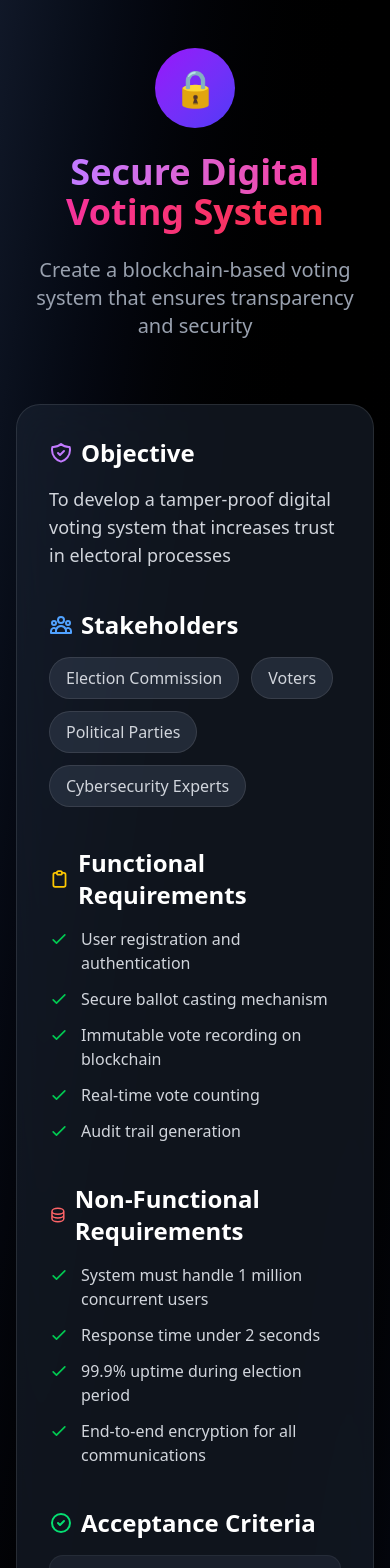
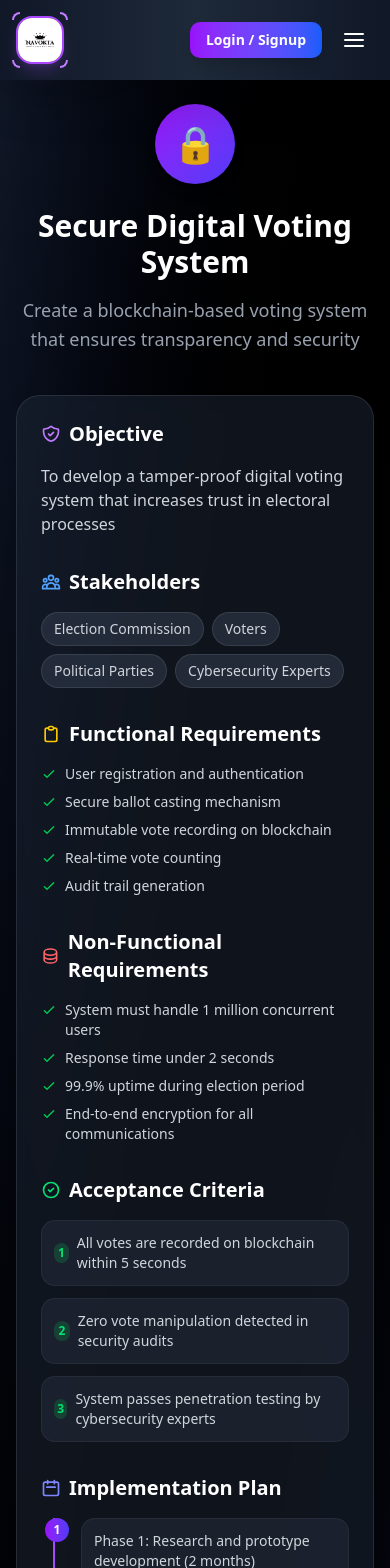
Before and after one commit to navokta/Bytewar-v2, a Next.js app: page /themes/artificial-intelligence/natural-language-processing in a window 390 px wide. Shown: the top 1568 px of the page. Built offline with nearby package versions, Linux system fonts and the light colour scheme.

Commit message:
Problem ID Done

```diff
--- a/app/themes/[themeId]/[problemId]/page.js
+++ b/app/themes/[themeId]/[problemId]/page.js
@@ -1,12 +1,11 @@
-// app/themes/[themeId]/[problemId]/page.js (Problem Details Page)
+// app/themes/[themeId]/[problemId]/page.js
 "use client";
-
 import { useParams } from 'next/navigation';
+import Link from 'next/link';
 import React from 'react';
 
-const ProblemDetailsPage = () => {
-  const params = useParams();
-  const { themeId, problemId } = params;
+import Header from '@/components/Header';
+import Footer from '@/components/Footer';
 
 // Mock data for problems
 const problemsData = {
@@ -14,6 +13,7 @@ const ProblemDetailsPage = () => {
     name: 'Cyber Security',
     icon: '🔒',
     color: 'from-purple-600 to-indigo-600',
+    glow: 'shadow-purple-500/30',
     problems: {
       'secure-voting': {
         id: 'secure-voting',
@@ -84,6 +84,7 @@ const ProblemDetailsPage = () => {
     name: 'Blockchain',
     icon: '🔗',
     color: 'from-blue-500 to-cyan-500',
+    glow: 'shadow-blue-500/30',
     problems: {
       'supply-chain': {
         id: 'supply-chain',
@@ -118,100 +119,109 @@ const ProblemDetailsPage = () => {
   }
 };
 
+
+
+
+
+const ProblemDetailsPage = () => {
+  const params = useParams();
+  const { themeId, problemId } = params;
+
   const theme = problemsData[themeId] || problemsData['cybersecurity'];
-  const problem = theme.problems[problemId] || theme.problems['secure-voting'];
-// Here is the code
+  const problem = theme.problems[problemId] || theme.problems[Object.keys(theme.problems)[0]];
+
   return (
-    <div className="min-h-screen bg-gradient-to-br from-gray-900 via-black to-gray-900 py-12 px-4 sm:px-6 lg:px-8">
-      <div className="max-w-7xl mx-auto relative z-10">
-        <div className="text-center mb-16">
+    <div className="min-h-screen bg-gradient-to-br from-gray-900 via-black to-gray-900 flex flex-col">
+      {/* Header */}
+      <Header />
+
+      {/* Main Content */}
+      <main className="flex-grow">
+        <div className="max-w-7xl mx-auto px-4 sm:px-6 lg:px-8 py-12">
+          <div className="text-center mb-10">
             <div className="inline-flex items-center justify-center mb-6">
-            <div className={`flex items-center justify-center w-20 h-20 rounded-full bg-gradient-to-br ${theme.color} text-4xl`}>
+              <div className={`flex items-center justify-center w-20 h-20 rounded-full bg-gradient-to-br ${theme.color} text-4xl shadow-lg`}>
                 {theme.icon}
               </div>
             </div>
-
-          <h1 className="text-4xl md:text-5xl font-black mb-6">
-            <span className="bg-clip-text text-transparent bg-gradient-to-r from-purple-400 via-pink-500 to-red-500">
+            <h1 className="text-3xl sm:text-4xl md:text-5xl font-black mb-4 text-white">
               {problem.title}
-            </span>
             </h1>
-
-          <p className="text-xl text-gray-400 max-w-3xl mx-auto">
+            <p className="text-lg text-gray-400 max-w-3xl mx-auto leading-relaxed">
               {problem.description}
             </p>
           </div>
 
           <div className="group relative">
             <div className={`absolute -inset-1 rounded-3xl bg-gradient-to-r ${theme.color} opacity-0 group-hover:opacity-20 blur-lg transition-all duration-500`}></div>
-
-          <div className="relative bg-gray-800/50 backdrop-blur-xl rounded-3xl border border-white/10 p-8">
+            <div className="relative bg-gray-800/50 backdrop-blur-xl rounded-3xl border border-white/10 p-6 sm:p-8">
               {/* Objective */}
-            <div className="mb-10">
-              <h2 className="text-2xl font-bold text-white mb-4 flex items-center gap-2">
-                <svg className="w-6 h-6 text-purple-400" fill="none" stroke="currentColor" viewBox="0 0 24 24">
+              <div className="mb-8">
+                <h2 className="text-xl sm:text-2xl font-bold text-white mb-4 flex items-center gap-2">
+                  <svg className="w-5 h-5 sm:w-6 sm:h-6 text-purple-400" fill="none" stroke="currentColor" viewBox="0 0 24 24">
                     <path strokeLinecap="round" strokeLinejoin="round" strokeWidth={2} d="M9 12l2 2 4-4m5.618-4.016A11.955 11.955 0 0112 2.944a11.955 11.955 0 01-8.618 3.04A12.02 12.02 0 003 9c0 5.591 3.824 10.29 9 11.622 5.176-1.332 9-6.03 9-11.622 0-1.042-.133-2.052-.382-3.016z" />
                   </svg>
                   Objective
                 </h2>
-              <p className="text-gray-300 text-lg">
+                <p className="text-gray-300">
                   {problem.objective}
                 </p>
               </div>
 
               {/* Stakeholders */}
-            <div className="mb-10">
-              <h2 className="text-2xl font-bold text-white mb-4 flex items-center gap-2">
-                <svg className="w-6 h-6 text-blue-400" fill="none" stroke="currentColor" viewBox="0 0 24 24">
+              <div className="mb-8">
+                <h2 className="text-xl sm:text-2xl font-bold text-white mb-4 flex items-center gap-2">
+                  <svg className="w-5 h-5 sm:w-6 sm:h-6 text-blue-400" fill="none" stroke="currentColor" viewBox="0 0 24 24">
                     <path strokeLinecap="round" strokeLinejoin="round" strokeWidth={2} d="M17 20h5v-2a3 3 0 00-5.356-1.857M17 20H7m10 0v-2c0-.656-.126-1.283-.356-1.857M7 20H2v-2a3 3 0 015.356-1.857M7 20v-2c0-.656.126-1.283.356-1.857m0 0a5.002 5.002 0 019.288 0M15 7a3 3 0 11-6 0 3 3 0 016 0zm6 3a2 2 0 11-4 0 2 2 0 014 0zM7 10a2 2 0 11-4 0 2 2 0 014 0z" />
                   </svg>
                   Stakeholders
                 </h2>
-              <div className="flex flex-wrap gap-3">
+                <div className="flex flex-wrap gap-2 sm:gap-3">
                   {problem.stakeholders.map((stakeholder, idx) => (
-                  <div key={idx} className="px-4 py-2 bg-gray-700/50 rounded-full border border-white/10">
+                    <div key={idx} className="px-3 py-1.5 sm:px-4 sm:py-2 bg-gray-700/50 rounded-full border border-white/10 text-sm sm:text-base">
                       <span className="text-gray-300">{stakeholder}</span>
                     </div>
                   ))}
                 </div>
               </div>
 
-            <div className="grid grid-cols-1 lg:grid-cols-2 gap-10">
-              {/* Functional Requirements */}
+              {/* Functional & Non-Functional Requirements */}
+              <div className="grid grid-cols-1 md:grid-cols-2 gap-8 mb-8">
+                {/* Functional */}
                 <div>
-                <h2 className="text-2xl font-bold text-white mb-4 flex items-center gap-2">
-                  <svg className="w-6 h-6 text-yellow-400" fill="none" stroke="currentColor" viewBox="0 0 24 24">
+                  <h2 className="text-xl sm:text-2xl font-bold text-white mb-4 flex items-center gap-2">
+                    <svg className="w-5 h-5 sm:w-6 sm:h-6 text-yellow-400" fill="none" stroke="currentColor" viewBox="0 0 24 24">
                       <path strokeLinecap="round" strokeLinejoin="round" strokeWidth={2} d="M9 5H7a2 2 0 00-2 2v12a2 2 0 002 2h10a2 2 0 002-2V7a2 2 0 00-2-2h-2M9 5a2 2 0 002 2h2a2 2 0 002-2M9 5a2 2 0 012-2h2a2 2 0 012 2" />
                     </svg>
                     Functional Requirements
                   </h2>
-                <ul className="space-y-3">
+                  <ul className="space-y-2 sm:space-y-3">
                     {problem.functionalRequirements.map((req, idx) => (
                       <li key={idx} className="flex items-start">
-                      <svg className="w-5 h-5 text-green-500 mr-3 mt-0.5 flex-shrink-0" fill="none" stroke="currentColor" viewBox="0 0 24 24">
+                        <svg className="w-4 h-4 sm:w-5 sm:h-5 text-green-500 mr-2 sm:mr-3 mt-0.5 flex-shrink-0" fill="none" stroke="currentColor" viewBox="0 0 24 24">
                           <path strokeLinecap="round" strokeLinejoin="round" strokeWidth={2} d="M5 13l4 4L19 7" />
                         </svg>
-                      <span className="text-gray-300">{req}</span>
+                        <span className="text-gray-300 text-sm sm:text-base">{req}</span>
                       </li>
                     ))}
                   </ul>
                 </div>
 
-              {/* Non-Functional Requirements */}
+                {/* Non-Functional */}
                 <div>
-                <h2 className="text-2xl font-bold text-white mb-4 flex items-center gap-2">
-                  <svg className="w-6 h-6 text-red-400" fill="none" stroke="currentColor" viewBox="0 0 24 24">
+                  <h2 className="text-xl sm:text-2xl font-bold text-white mb-4 flex items-center gap-2">
+                    <svg className="w-5 h-5 sm:w-6 sm:h-6 text-red-400" fill="none" stroke="currentColor" viewBox="0 0 24 24">
                       <path strokeLinecap="round" strokeLinejoin="round" strokeWidth={2} d="M4 7v10c0 2.21 3.582 4 8 4s8-1.79 8-4V7M4 7c0 2.21 3.582 4 8 4s8-1.79 8-4M4 7c0-2.21 3.582-4 8-4s8 1.79 8 4m0 5c0 2.21-3.582 4-8 4s-8-1.79-8-4" />
                     </svg>
                     Non-Functional Requirements
                   </h2>
-                <ul className="space-y-3">
+                  <ul className="space-y-2 sm:space-y-3">
                     {problem.nonFunctionalRequirements.map((req, idx) => (
                       <li key={idx} className="flex items-start">
-                      <svg className="w-5 h-5 text-green-500 mr-3 mt-0.5 flex-shrink-0" fill="none" stroke="currentColor" viewBox="0 0 24 24">
+                        <svg className="w-4 h-4 sm:w-5 sm:h-5 text-green-500 mr-2 sm:mr-3 mt-0.5 flex-shrink-0" fill="none" stroke="currentColor" viewBox="0 0 24 24">
                           <path strokeLinecap="round" strokeLinejoin="round" strokeWidth={2} d="M5 13l4 4L19 7" />
                         </svg>
-                      <span className="text-gray-300">{req}</span>
+                        <span className="text-gray-300 text-sm sm:text-base">{req}</span>
                       </li>
                     ))}
                   </ul>
@@ -219,21 +229,21 @@ const ProblemDetailsPage = () => {
               </div>
 
               {/* Acceptance Criteria */}
-            <div className="mt-10">
-              <h2 className="text-2xl font-bold text-white mb-4 flex items-center gap-2">
-                <svg className="w-6 h-6 text-green-400" fill="none" stroke="currentColor" viewBox="0 0 24 24">
+              <div className="mb-8">
+                <h2 className="text-xl sm:text-2xl font-bold text-white mb-4 flex items-center gap-2">
+                  <svg className="w-5 h-5 sm:w-6 sm:h-6 text-green-400" fill="none" stroke="currentColor" viewBox="0 0 24 24">
                     <path strokeLinecap="round" strokeLinejoin="round" strokeWidth={2} d="M9 12l2 2 4-4m6 2a9 9 0 11-18 0 9 9 0 0118 0z" />
                   </svg>
                   Acceptance Criteria
                 </h2>
-              <div className="grid grid-cols-1 md:grid-cols-3 gap-4">
+                <div className="grid grid-cols-1 sm:grid-cols-2 lg:grid-cols-3 gap-3 sm:gap-4">
                   {problem.acceptanceCriteria.map((criteria, idx) => (
-                  <div key={idx} className="p-4 bg-gray-700/30 rounded-xl border border-white/5">
-                    <div className="flex items-center mb-2">
-                      <div className="w-6 h-6 rounded-full bg-green-500/20 flex items-center justify-center mr-2">
-                        <span className="text-green-400 text-xs font-bold">{idx + 1}</span>
+                    <div key={idx} className="p-3 sm:p-4 bg-gray-700/30 rounded-xl border border-white/5">
+                      <div className="flex items-center">
+                        <div className="w-5 h-5 sm:w-6 sm:h-6 rounded-full bg-green-500/20 flex items-center justify-center mr-2">
+                          <span className="text-green-400 text-xs sm:text-sm font-bold">{idx + 1}</span>
                         </div>
-                      <span className="text-gray-300">{criteria}</span>
+                        <span className="text-gray-300 text-sm sm:text-base">{criteria}</span>
                       </div>
                     </div>
                   ))}
@@ -241,25 +251,23 @@ const ProblemDetailsPage = () => {
               </div>
 
               {/* Implementation Plan */}
-            <div className="mt-10">
-              <h2 className="text-2xl font-bold text-white mb-4 flex items-center gap-2">
-                <svg className="w-6 h-6 text-indigo-400" fill="none" stroke="currentColor" viewBox="0 0 24 24">
+              <div className="mb-8">
+                <h2 className="text-xl sm:text-2xl font-bold text-white mb-4 flex items-center gap-2">
+                  <svg className="w-5 h-5 sm:w-6 sm:h-6 text-indigo-400" fill="none" stroke="currentColor" viewBox="0 0 24 24">
                     <path strokeLinecap="round" strokeLinejoin="round" strokeWidth={2} d="M8 7V3m8 4V3m-9 8h10M5 21h14a2 2 0 002-2V7a2 2 0 00-2-2H5a2 2 0 00-2 2v12a2 2 0 002 2z" />
                   </svg>
                   Implementation Plan
                 </h2>
                 <div className="relative">
-                {/* Timeline line */}
-                <div className="absolute left-3 top-0 bottom-0 w-0.5 bg-gradient-to-b from-purple-500 to-indigo-500"></div>
-
-                <div className="space-y-6 pl-10">
+                  <div className="absolute left-3 sm:left-4 top-0 bottom-0 w-0.5 bg-gradient-to-b from-purple-500 to-indigo-500"></div>
+                  <div className="space-y-4 pl-10 sm:pl-12">
                     {problem.implementationPlan.map((phase, idx) => (
                       <div key={idx} className="relative">
-                      <div className="absolute -left-10 w-6 h-6 rounded-full bg-gradient-to-r from-purple-600 to-indigo-600 flex items-center justify-center">
+                        <div className="absolute -left-9 sm:-left-10 w-6 h-6 rounded-full bg-gradient-to-r from-purple-600 to-indigo-600 flex items-center justify-center">
                           <span className="text-white text-xs font-bold">{idx + 1}</span>
                         </div>
-                      <div className="p-4 bg-gray-700/30 rounded-xl border border-white/5">
-                        <p className="text-gray-300">{phase}</p>
+                        <div className="p-3 sm:p-4 bg-gray-700/30 rounded-xl border border-white/5">
+                          <p className="text-gray-300 text-sm sm:text-base">{phase}</p>
                         </div>
                       </div>
                     ))}
@@ -268,29 +276,31 @@ const ProblemDetailsPage = () => {
               </div>
 
               {/* CTA Buttons */}
-            <div className="mt-12 flex flex-col sm:flex-row gap-4 justify-center">
-              <button className={`px-8 py-4 bg-gradient-to-r ${theme.color} text-white font-bold rounded-full shadow-lg hover:opacity-90 transition-opacity duration-300 transform hover:scale-105`}>
+              <div className="mt-8 flex flex-col sm:flex-row gap-4 justify-center">
+                <button className={`px-6 py-3 sm:px-8 sm:py-4 bg-gradient-to-r ${theme.color} text-white font-bold rounded-full shadow-lg hover:opacity-90 transition-opacity duration-300 transform hover:scale-105 text-sm sm:text-base`}>
                   Participate in this Challenge
                 </button>
-              <button className="px-8 py-4 bg-gray-700 hover:bg-gray-600 text-white font-bold rounded-full shadow-lg transition-colors duration-300">
+                <button className="px-6 py-3 sm:px-8 sm:py-4 bg-gray-700 hover:bg-gray-600 text-white font-bold rounded-full shadow-lg transition-colors duration-300 text-sm sm:text-base">
                   Download Requirements PDF
                 </button>
               </div>
             </div>
           </div>
 
-        <div className="mt-12 text-center">
-          <a
-            href={`/themes/${themeId}`}
-            className="inline-flex items-center gap-2 px-6 py-3 bg-gray-800 hover:bg-gray-700 text-white font-bold rounded-full transition-colors duration-300"
-          >
-            <svg className="w-5 h-5" fill="none" stroke="currentColor" viewBox="0 0 24 24">
+          {/* Back Button */}
+          <div className="mt-10 text-center">
+            <Link href={`/themes/${themeId}`} className="inline-flex items-center gap-2 px-5 py-3 bg-gray-800 hover:bg-gray-700 text-white font-bold rounded-full transition-colors duration-300 text-sm sm:text-base">
+              <svg className="w-4 h-4 sm:w-5 sm:h-5" fill="none" stroke="currentColor" viewBox="0 0 24 24">
                 <path strokeLinecap="round" strokeLinejoin="round" strokeWidth={2} d="M10 19l-7-7m0 0l7-7m-7 7h18" />
               </svg>
               Back to {theme.name} Problems
-          </a>
+            </Link>
           </div>
         </div>
+      </main>
+
+      {/* Footer */}
+      <Footer />
     </div>
   );
 };
```
Lines whose indentation alone changed are shown as unchanged.
